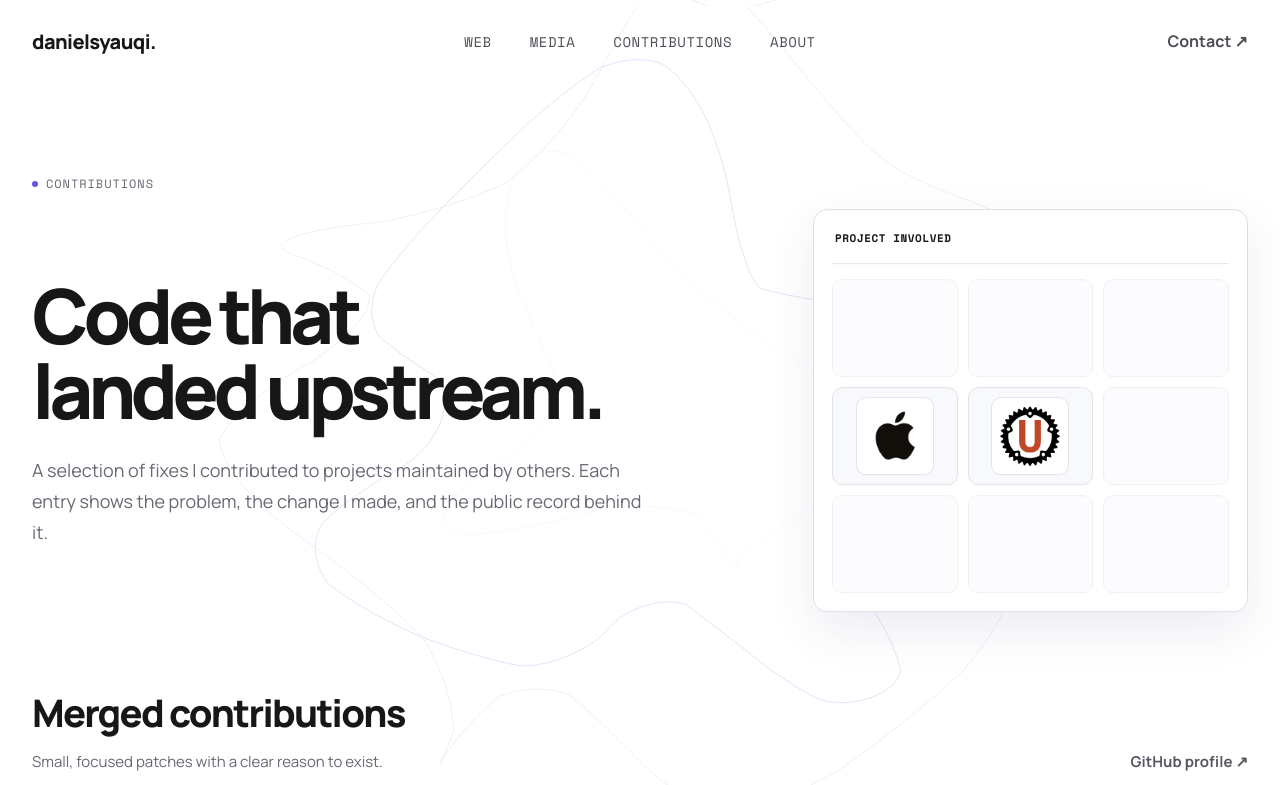
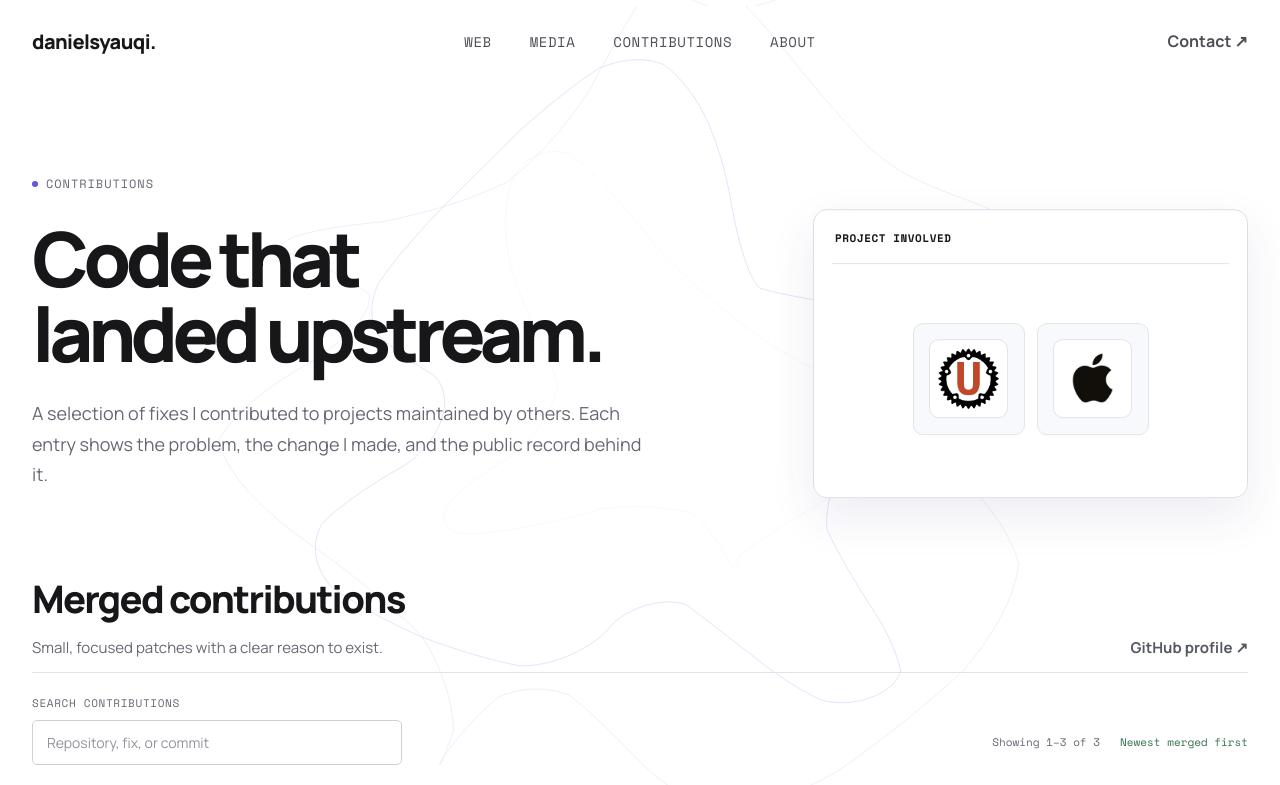
Before and after one commit to danielsyauqi/danielsyauqi-portfolio, a Next.js app: page /contributions in a window 1280 px wide. Shown: the top 785 px of the page. Built offline with nearby package versions, Linux system fonts and the light colour scheme.

Commit message:
Center contribution logos without empty slots

```diff
--- a/src/app/contributions/page.tsx
+++ b/src/app/contributions/page.tsx
@@ -144,14 +144,6 @@ const organizations = Array.from(
   ).values(),
 ).sort((a, b) => b.latestMerge.localeCompare(a.latestMerge) || a.name.localeCompare(b.name));
 
-// Newest logo goes in the center; remaining logos fill left to right, bottom before top.
-const logoOrderBySlot = [6, 7, 8, 1, 0, 2, 3, 4, 5] as const;
-const organizationGrids = Array.from(
-  { length: Math.ceil(organizations.length / logoOrderBySlot.length) },
-  (_, gridIndex) =>
-    logoOrderBySlot.map((order) => organizations[gridIndex * logoOrderBySlot.length + order]),
-);
-
 export const metadata: Metadata = {
   title: "Contributions",
   description:
@@ -183,27 +175,22 @@ export default function ContributionsPage() {
             <div className="contributions-organizations-heading">
               <span>Project Involved</span>
             </div>
-            {organizationGrids.map((grid, gridIndex) => (
-              <div className="contributions-organizations-grid" key={gridIndex}>
-                {grid.map((organization, slot) => (
+            <div className="contributions-organizations-grid">
+              {organizations.map((organization) => (
                 <div
-                    className={`contributions-organization-slot${organization ? "" : " is-empty"}`}
-                    key={slot}
-                    title={organization?.name}
-                    aria-hidden={organization ? undefined : true}
+                  className="contributions-organization-slot"
+                  key={organization.name}
+                  title={organization.name}
                 >
-                    {organization && (
                   <Image
                     src={organization.logo}
                     alt={`${organization.name} logo`}
                     width={88}
                     height={88}
                   />
-                    )}
                 </div>
               ))}
             </div>
-            ))}
           </div>
         </div>
       </section>
--- a/src/app/globals.css
+++ b/src/app/globals.css
@@ -1053,29 +1053,28 @@ p {
 }
 
 .contributions-organizations-grid {
-  display: grid;
+  display: flex;
+  min-height: 200px;
   margin-top: 15px;
-  grid-template-columns: repeat(3, minmax(0, 1fr));
-  gap: 10px;
+  flex-wrap: wrap;
+  align-content: center;
+  align-items: center;
+  justify-content: center;
+  gap: 12px;
 }
 
 .contributions-organization-slot {
   display: grid;
-  min-width: 0;
-  aspect-ratio: 1.28;
+  width: min(112px, calc((100% - 24px) / 3));
+  aspect-ratio: 1;
   place-items: center;
   border: 1px solid var(--line);
   border-radius: 10px;
   background: #f8f9fc;
 }
 
-.contributions-organization-slot.is-empty {
-  border-color: #eeeef4;
-  background: rgba(248, 249, 252, 0.45);
-}
-
 .contributions-organization-slot img {
-  width: min(78px, 70%);
+  width: 72%;
   height: auto;
   aspect-ratio: 1;
   padding: 8px;
```
Lines whose indentation alone changed are shown as unchanged.
